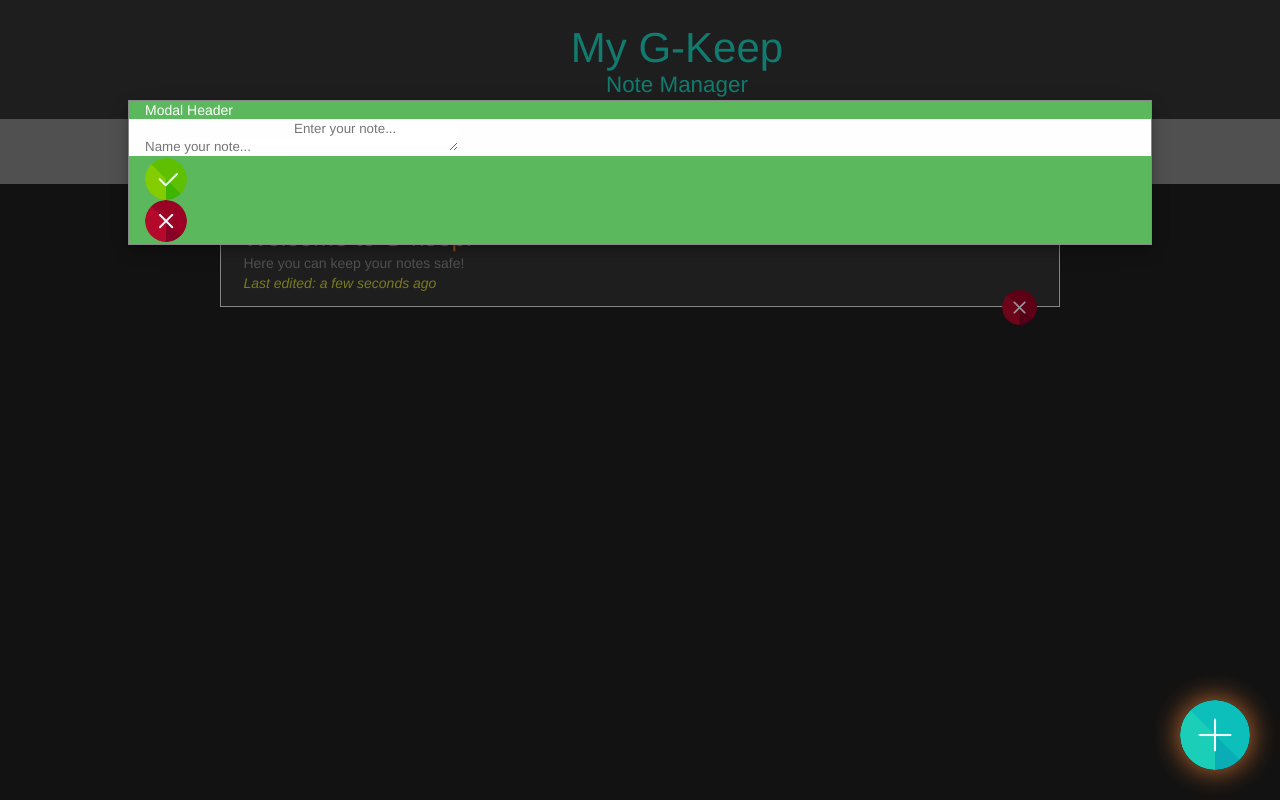
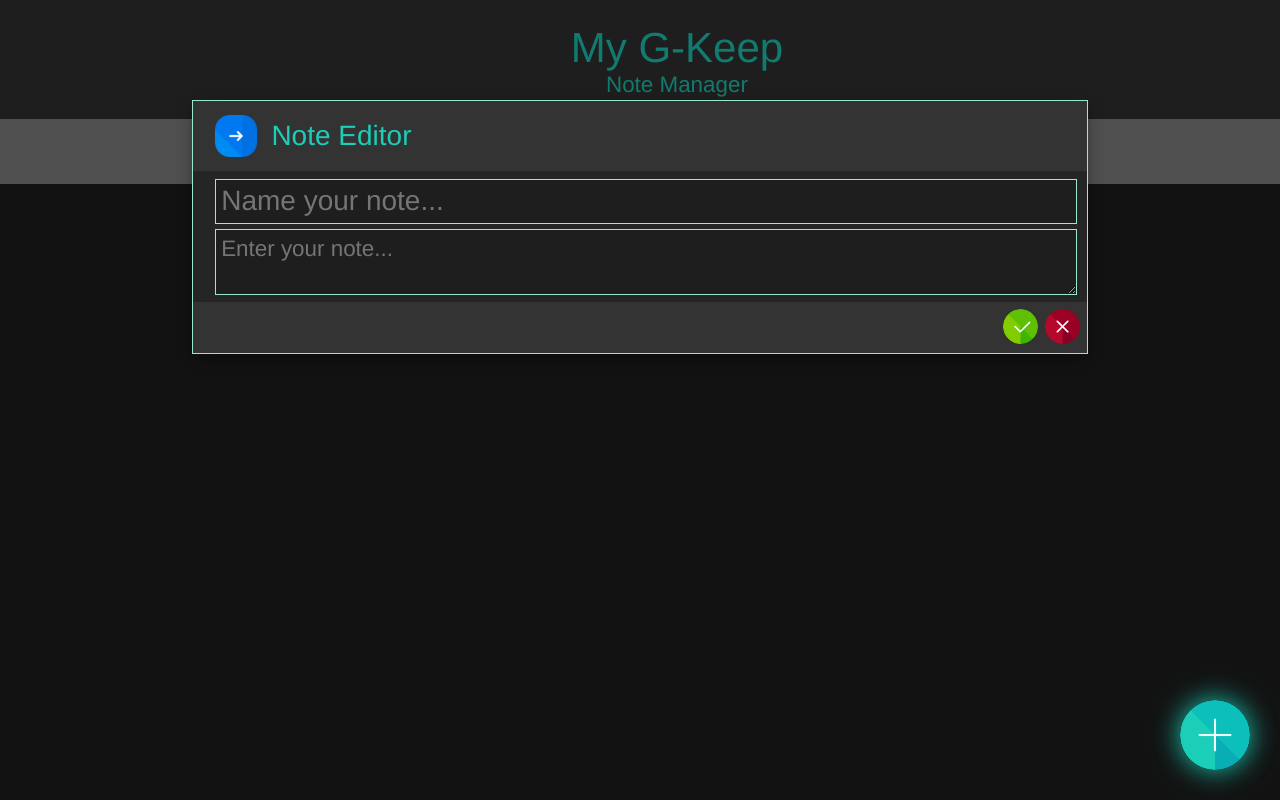
Before and after one commit to SavouryGin/my_g-keep, a plain HTML site: page index.html in a window 1280 px wide. Both pictures are taken after a click on the element 1215 px from the left and 735 px from the top of the page. Drawn offline with nearby package versions, Linux system fonts and the light colour scheme.

Commit message:
Fix styles & Refactor

```diff
--- a/index.html
+++ b/index.html
@@ -31,17 +31,16 @@
     <div class="modal">
         <div class="modal-content">
             <div class="modal-header">
-                <h2>Modal Header</h2>
+                <div class="editor__logo"></div><!--
+                --><h2>Note Editor</h2>
             </div>
             <div class="modal-body">
-                <input type="text" placeholder="Name your note..." class="note-title"><!--
-                --><textarea name="" placeholder="Enter your note..." class="note-textarea"></textarea>
+                <input type="text" placeholder="Name your note..." class="note-title" maxlength="50" tabindex="4"><!--
+                --><textarea name="" placeholder="Enter your note..." class="note-textarea" tabindex="5"></textarea>
             </div>
             <div class="modal-footer">
-                <div class="modal-buttons">
-                    <div class="buttons" id="save-btn"></div><!--
-                    --><div class="buttons" id="close-btn"></div>
-                </div>
+                <div class="buttons" id="save-btn" tabindex="5"></div><!--
+                --><div class="buttons" id="close-btn" tabindex="7"></div>
             </div>
         </div>
     </div>
--- a/scripts/app.js
+++ b/scripts/app.js
@@ -19,6 +19,7 @@ const filters = {
     searchText: '',
     sortBy: 'byEdited'
 }
+
 const startId = uuidv4();
 
 // Welcome message
@@ -31,7 +32,7 @@ storage.add(startId, {
 })
 
 // Render the start page
-renderNotes(storage, filters, bank);
+renderNotes(storage, filters, bank)
 
 // When the user clicks the button, open the modal
 addBtn.onclick = () => {
--- a/scripts/functions.js
+++ b/scripts/functions.js
@@ -30,7 +30,6 @@ const displayNote = (note, place) => {
   newContainer.appendChild(noteTime)
   newContainer.appendChild(delBtn)
 
-  // The place where the container with the note will be displayed
   place.appendChild(newContainer)
 
   return newContainer
@@ -48,7 +47,13 @@ const deleteNote = (event) => {
 
 // Refreshes the note in the store
 const saveNote = (noteTitle, noteText, place) => {
-  const newTimeStamp = moment().valueOf();
+
+  const newTimeStamp = moment().valueOf()
+
+  if (noteTitle.value === '') {
+    noteTitle.value = 'No title'
+  }
+
   if (currentId != null) {
     storage.updateById(currentId, {
       id: currentId,
@@ -73,6 +78,7 @@ const saveNote = (noteTitle, noteText, place) => {
       createdAt: newTimeStamp,
       updatedAt: newTimeStamp
     })
+
     displayNote(storage.getById(id), place)
   }
 }
--- a/style.css
+++ b/style.css
@@ -51,7 +51,6 @@ h1, h2, h3, h4, h5, h6 {
 /* Required styles */
 
 body {
-    color: #FFFFFF;
     font-family: Helvetica, Arial, sans-serif;
     background-color: #1E1E1E;
 }
@@ -97,51 +96,44 @@ body {
 .actions__container {
     align-items: center;
     display: flex;
-    max-width: 63rem;
+    max-width: 65%;
     margin: 0 auto;
     min-height: 3rem;
-    padding: 0 1.6rem;
 }
 
 .actions__container--spaced {
     justify-content: space-between
 }
 
-#search-text {
+#search-text, #filter-by {
     width: 100%;
 }
 
 #search-text:focus, #filter-by:focus {
-    box-shadow: 4px 4px 8px #D27333;
-}
-
-#filter-by {
-    width: 100%;
+    box-shadow: 4px 4px 8px #1BCEB8;
 }
 
 /* Input forms */
 
 .input {
-    border: 1px solid #dedfe0;
-    /* border-radius: 5px; */
+    border: 1px solid #9ae7ce;
     font-size: 1.4rem;
     font-weight: 300;
     height: 3rem;
     margin-right: .8rem;
     padding: .4rem .8rem;
     background: #252526;
-    color: #FFFFFF;
+    color: #858585;
 }
 
 .dropdown {
-    /* border-radius: 5px; */
-    border: 1px solid #dedfe0;
+    border: 1px solid #9ae7ce;
     background: #252526;
     font-size: 1.4rem;
     font-weight: 300;
     height: 3rem;
     text-indent: 0.4rem;
-    color: #FFFFFF;
+    color: #858585;
 }
 
 /* Buttons */
@@ -159,20 +151,23 @@ body {
 
 #save-btn {
     background: url('./icons/checked.png') 0 0/contain no-repeat;
-    width: 3rem;
-    height: 3rem;
+    width: 2.5rem;
+    height: 2.5rem;
     border-radius: 50%;
+    display: inline-block;
+    margin-right: 0.5rem;
 }
 
 #close-btn {
     background: url('./icons/cancel.png') 0 0/contain no-repeat;
-    width: 3rem;
-    height: 3rem;
+    width: 2.5rem;
+    height: 2.5rem;
     border-radius: 50%;
+    display: inline-block;
 }
 
 .del-button {
-    background: url('./icons/cancel.png') 0 0/contain no-repeat;
+    background: url('./icons/delete.png') 0 0/contain no-repeat;
     width: 2.5rem;
     height: 2.5rem;
     border-radius: 50%;
@@ -180,17 +175,17 @@ body {
 }
 
 #add-btn:hover, #save-btn:hover, #close-btn:hover, .del-button:hover  {
-    box-shadow: 0px 0px 2rem #D27333;
+    box-shadow: 0px 0px 2rem #1BCEB8;
 }
 
-#add-btn:focus {
-    box-shadow: 0px 0px 2rem #D27333;
+#add-btn:focus, #save-btn:focus, #close-btn:focus {
+    box-shadow: 0px 0px 2rem #1BCEB8;
 }
 
 /* Notes Bank */
 
 .notes-bank {
-    max-width: 60rem;
+    max-width: 55%;
     margin: auto;
 }
 
@@ -198,7 +193,7 @@ body {
     text-decoration: none;
     color: #E77F21;
     background-color: #333333;
-    border: 1px solid #dedfe0;
+    border: 1px solid #9ae7ce;
     margin: 1.7rem 0;
     padding: 1.2rem 1.6rem;
     display: block;
@@ -220,7 +215,7 @@ body {
 }
 
 .note-time__container {
-    color: #CBCB37;
+    color: #00A6F9;
     font-size: 1rem;
     font-weight: 300;
     font-style: italic;
@@ -229,35 +224,36 @@ body {
 .empty-message {
     text-align: center;
     margin: 3.2rem 0;
-    font-size: 1rem;
+    font-size: 1.8rem;
+    color: #858585;
 }
 
 
 /* Modal window background */
 
 .modal {
-    display: none; /* Hidden by default */
-    position: fixed; /* Stay in place */
-    z-index: 1; /* Sit on top */
-    padding-top: 100px; /* Location of the box */
+    display: none;
+    position: fixed;
+    z-index: 1;
+    padding-top: 100px;
     left: 0;
     top: 0;
-    width: 100%; /* Full width */
-    height: 100%; /* Full height */
-    overflow: auto; /* Enable scroll if needed */
-    background-color: rgb(0,0,0); /* Fallback color */
-    background-color: rgba(0,0,0,0.4); /* Black w/ opacity */
+    width: 100%;
+    height: 100%;
+    overflow: auto;
+    background-color: rgb(0,0,0);
+    background-color: rgba(0,0,0,0.4);
 }
 
 /* Modal content */
 
 .modal-content {
     position: relative;
-    background-color: #fefefe;
+    background-color: #252526;
     margin: auto;
     padding: 0;
-    border: 1px solid #888;
-    width: 80%;
+    border: 1px solid #9ae7ce;
+    width: 70%;
     box-shadow: 0 4px 8px 0 rgba(0,0,0,0.2),0 6px 20px 0 rgba(0,0,0,0.19);
     -webkit-animation-name: animatetop;
     -webkit-animation-duration: 0.4s;
@@ -266,9 +262,24 @@ body {
 }
 
 .modal-header {
-    padding: 2px 16px;
-    background-color: #5cb85c;
-    color: white;
+    padding: 1rem 1.6rem;
+    background-color: #333333;
+    color: #1BCEB8;
+    font-size: 2rem;
+}
+
+.editor__logo {
+    display: inline-block;
+    background: url('./icons/next.png') 0 0/contain no-repeat;
+    width: 3rem;
+    height: 3rem;
+    vertical-align: middle;
+}
+
+.modal-header h2 {
+    display: inline-block;
+    vertical-align: middle;
+    margin-left: 1rem;
 }
 
 .modal-body {
@@ -277,8 +288,32 @@ body {
 
 .modal-footer {
     padding: 2px 16px;
-    background-color: #5cb85c;
-    color: white;
+    background-color: #333333;
+    text-align: right;
+    padding: 0.5rem 0.5rem;
+}
+
+.note-title {
+    display: block;
+    font-size: 2rem;
+    margin: .4rem;
+    padding: 0.4rem;
+    width: 100%;
+    border: 1px solid #9ae7ce;
+    background-color: #1E1E1E;
+    color: #E77F21;
+
+}
+
+.note-textarea {
+    display: block;
+    font-size: 1.6rem;
+    margin: .4rem;
+    padding: 0.4rem;
+    width: 100%;
+    border: 1px solid #9ae7ce;
+    background-color: #1E1E1E;
+    color: #81fae0;
 }
 
 /* Add animation to modal window */
```
